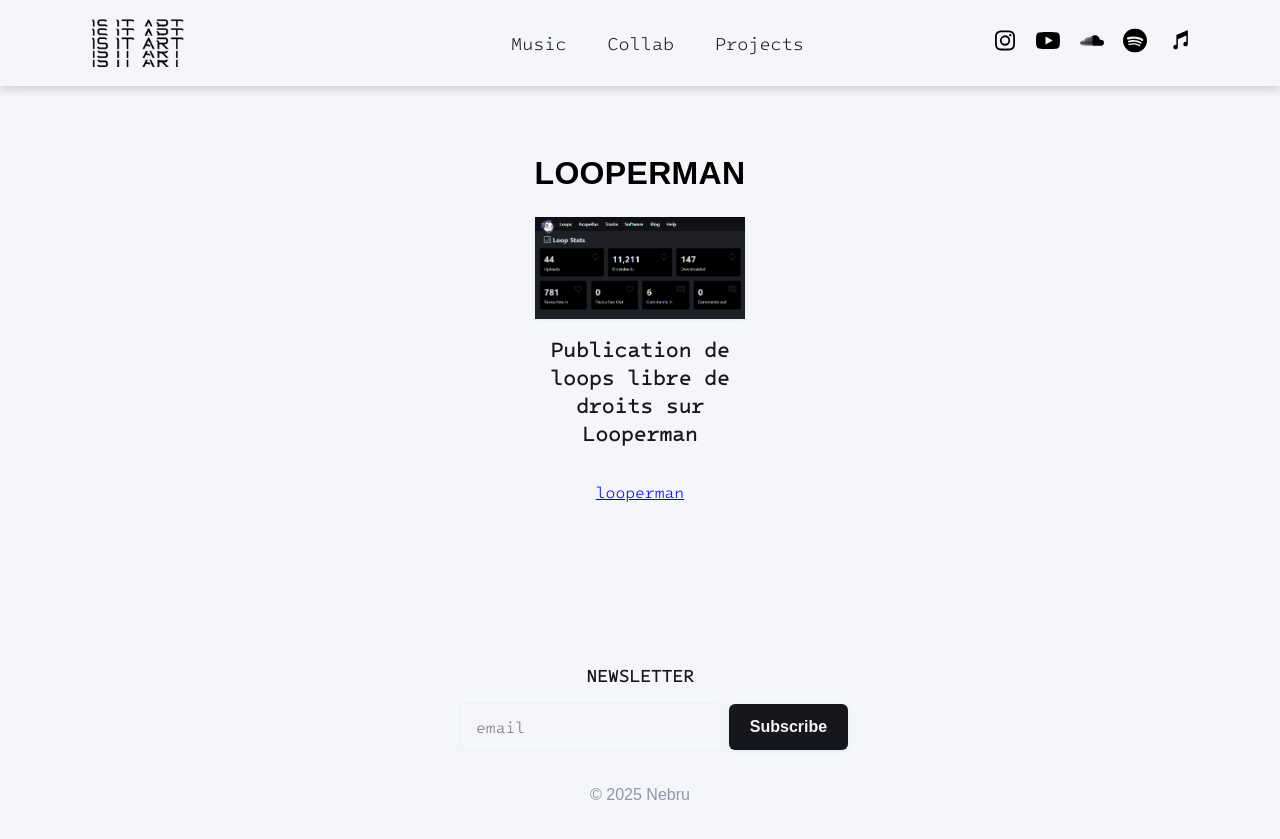
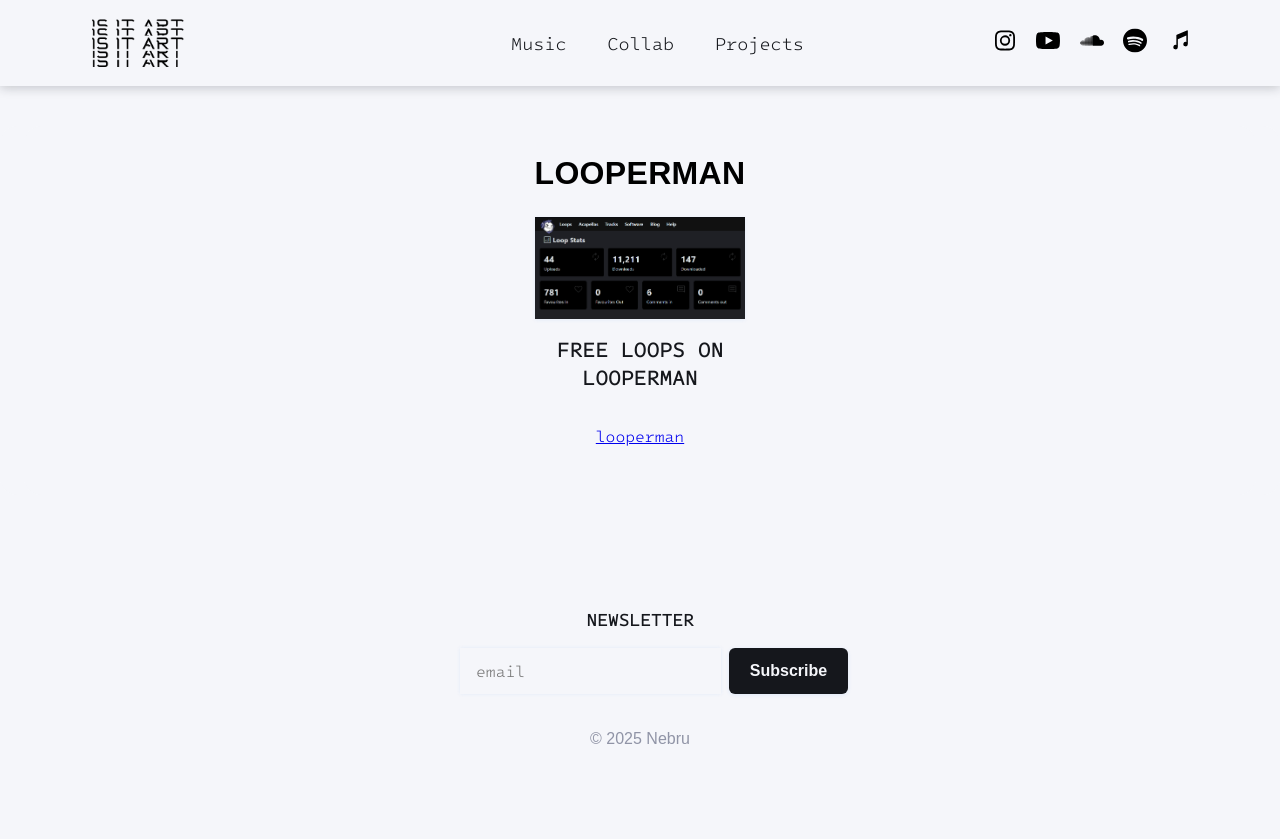
Before and after one commit to 0xnebru/0xnebru.github.io, a Jekyll site: the page built from projets/looperman.md, in a window 1280 px wide. Shown: the top 839 px of the page. Built offline with Jekyll 4.4.1, drawn with Linux system fonts in a browser that asks for light colours.

Commit message:
Update gallery title and description text

```diff
--- a/projets/looperman.md
+++ b/projets/looperman.md
@@ -6,14 +6,13 @@ permalink: /looperman/
 
 <section class="image-gallery">
   <h2 class="gallery-title">LOOPERMAN</h2>
-  <!-- <p class="gallery-description">A curated selection of recent pieces. Click an image to view it larger.</p> -->
   <div class="gallery-images">
     <figure>
       <a href="https://www.looperman.com/users/profile/4424829" target="_blank">
         <img src="/images/looperman.png" alt="Urban Stillness">
       </a>
       <figcaption>
-        <strong>Publication de loops libre de droits sur Looperman</strong>
+        <strong>FREE LOOPS ON LOOPERMAN</strong>
       </figcaption>
     </figure>
   </div>
```
